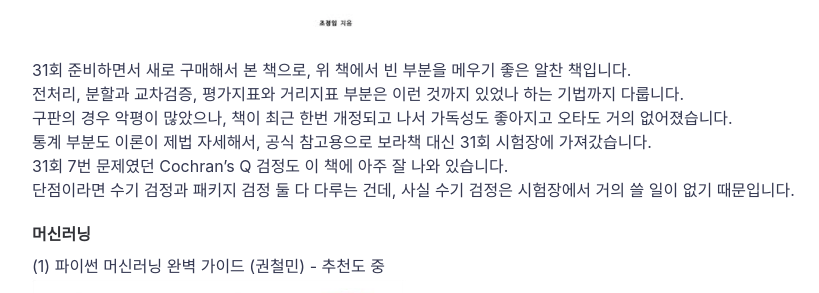
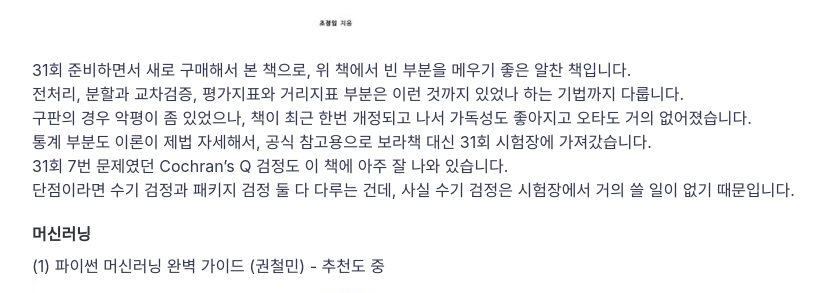
Before and after one commit to hjben/hjben.github.io, a Jekyll site: the page built from _posts/2023-11-25-adp-retro.md, in a window 1280 px wide and 900 px high, scrolled down 5084 px. Shown: the part 152-445 px from the top of the window, without its empty margins (188-1007 px from the left). Built offline with Jekyll 4.4.1, drawn with Linux system fonts in a browser that asks for light colours; nearby versions of some CDN libraries; comment, search, counter and statistics services are not loaded.

Commit message:
Update 2023-11-25-adp-retro.md

```diff
--- a/_posts/2023-11-25-adp-retro.md
+++ b/_posts/2023-11-25-adp-retro.md
@@ -106,7 +106,7 @@ ADP 실기 준비의 바이블로, 처음 시작하기 좋은 책입니다. 저
 <img src ="https://raw.githubusercontent.com/hjben/hjben.github.io/master/_img/adp-retro/book-1-2.png" alt="book-1-2"><br>
 31회 준비하면서 새로 구매해서 본 책으로, 위 책에서 빈 부분을 메우기 좋은 알찬 책입니다. <br>
 전처리, 분할과 교차검증, 평가지표와 거리지표 부분은 이런 것까지 있었나 하는 기법까지 다룹니다. <br>
-구판의 경우 악평이 많았으나, 책이 최근 한번 개정되고 나서 가독성도 좋아지고 오타도 거의 없어졌습니다. <br>
+구판의 경우 악평이 좀 있었으나, 책이 최근 한번 개정되고 나서 가독성도 좋아지고 오타도 거의 없어졌습니다. <br>
 통계 부분도 이론이 제법 자세해서, 공식 참고용으로 보라책 대신 31회 시험장에 가져갔습니다. <br>
 31회 7번 문제였던 Cochran's Q 검정도 이 책에 아주 잘 나와 있습니다. <br>
 단점이라면 수기 검정과 패키지 검정 둘 다 다루는 건데, 사실 수기 검정은 시험장에서 거의 쓸 일이 없기 때문입니다. <br>
```
